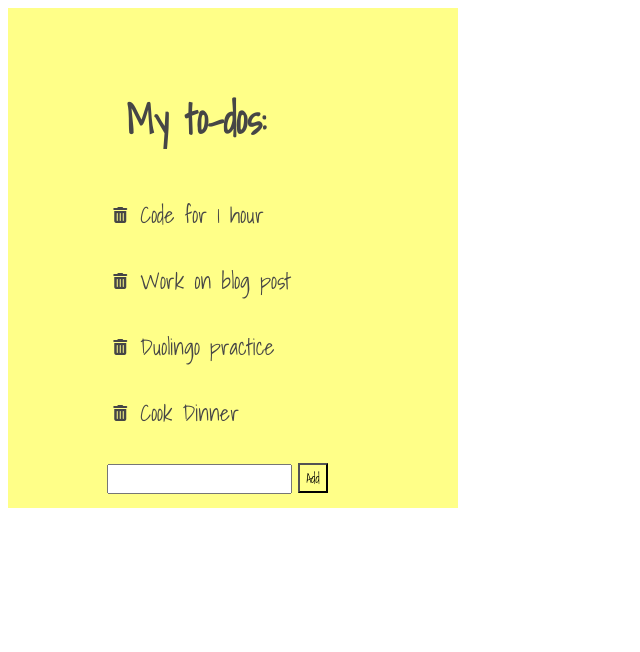
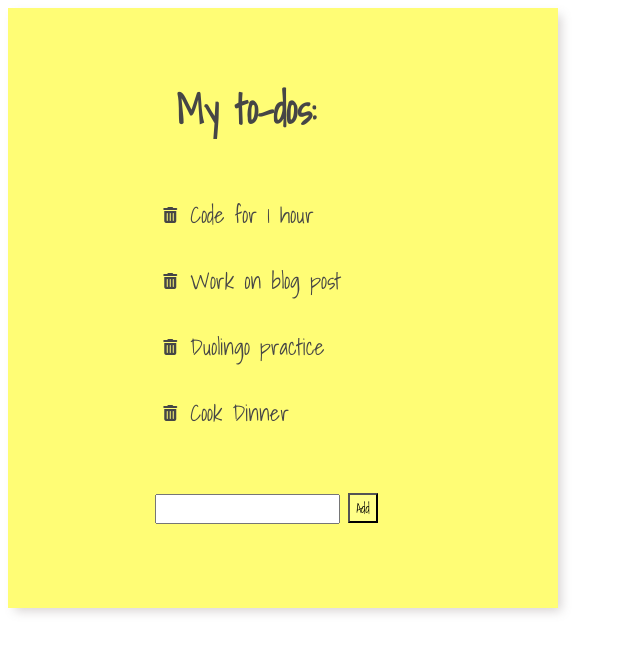
Before and after one commit to SarahMBeecroft/To_Do_Vue, a Vue app in the folder to_do_vue/: page / in a window 1280 px wide. Shown: the top 652 px of the page, without its empty margins (0-640 px from the left). Built offline with nearby package versions, Linux system fonts and the light colour scheme.

Commit message:
More styling

```diff
--- a/to_do_vue/src/App.vue
+++ b/to_do_vue/src/App.vue
@@ -56,7 +56,11 @@ export default {
   display: flex;
   align-items: center;
   justify-content: center;
-  height: 500px;
-  width: 450px;
+  height: 600px;
+  width: 550px;
+  background: linear-gradient(top, rgba(0, 0, 0, 0.05), rgba(0, 0, 0, 0.25));
+  background-color: #fffd75;
+  box-shadow: 5px 5px 10px -2px rgba(124, 108, 108, 0.3);
+  z-index: 1;
 }
 </style>
--- a/to_do_vue/src/components/AddTodo.vue
+++ b/to_do_vue/src/components/AddTodo.vue
@@ -36,13 +36,13 @@ button {
   font-family: "Shadows Into Light", cursive;
   height: 30px;
   position: relative;
-  top: 220px;
+  top: 200px;
   right: 110px;
 }
 input {
   height: 24px;
   position: relative;
-  top: 220px;
-  right: 110px;
+  top: 200px;
+  right: 112px;
 }
 </style>
--- a/to_do_vue/src/components/Todo.vue
+++ b/to_do_vue/src/components/Todo.vue
@@ -24,7 +24,7 @@ export default {
 #notes {
   position: relative;
   left: 76px;
-  bottom: 15px;
+  bottom: 65px;
 }
 p {
   color: rgb(70, 70, 70);
--- a/to_do_vue/src/components/Todos.vue
+++ b/to_do_vue/src/components/Todos.vue
@@ -26,6 +26,7 @@ h2 {
   font-size: 2.5em;
   position: relative;
   left: 2.6em;
+  bottom: 60px;
 }
 ul {
   list-style-type: none;
```
